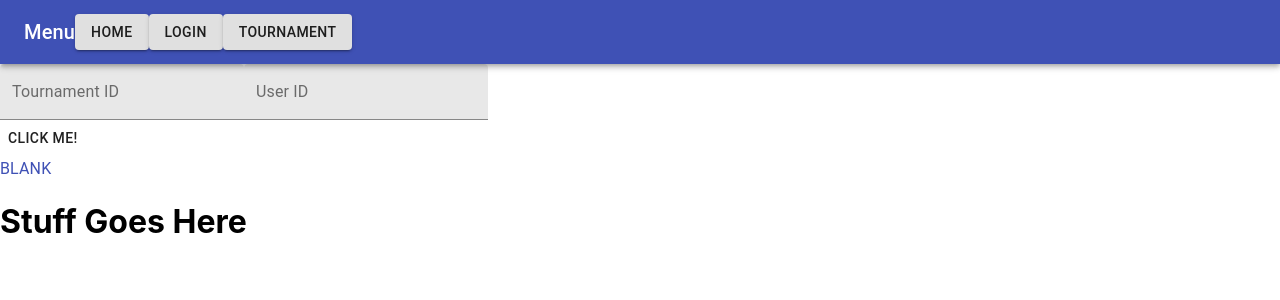
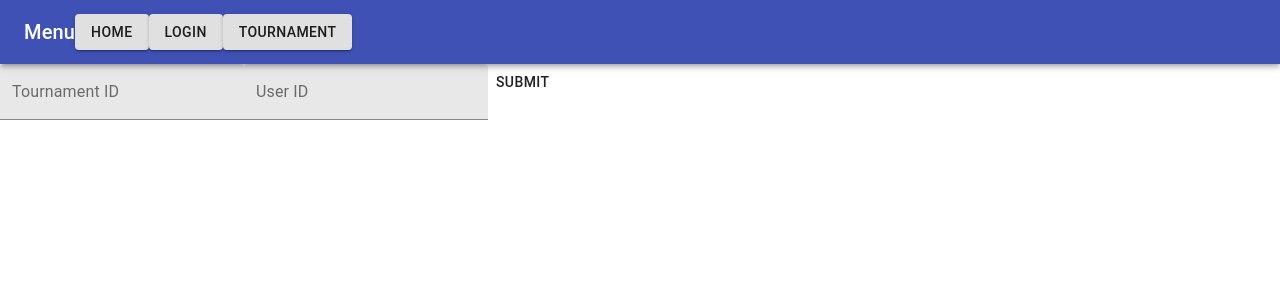
Before and after one commit to eric-y-li/huso-online, a React (Create React App) app in the folder client/: page /tournament in a window 1280 px wide. Shown: the top 300 px of the page. Built offline with nearby package versions, Linux system fonts and the light colour scheme.

Commit message:
Restructured to use class component

```diff
--- a/client/src/components/CompetitorForm.js
+++ b/client/src/components/CompetitorForm.js
@@ -15,8 +15,7 @@ export default class CompetitorForm extends React.Component {
             // Render elements here! Look into material-ui or something similar
             // for out-of-the-box components (ie. Typography)
             <div>
-                <h1>Stuff Goes Here</h1>
-
+                <h1>User Lookup</h1>
             </div>
         );
     }
--- a/client/src/components/TextTournament.js
+++ b/client/src/components/TextTournament.js
@@ -3,44 +3,61 @@ import TextField from "@material-ui/core/TextField";
 import Typography from "@material-ui/core/Typography";
 import Button from '@material-ui/core/Button';
 
-function ChangeId(props) {
-    return(
-    <div className="timeline-item">
-      <div>
-        <Button onClick={() => props.setActiveTitle(props.tournamentID)}>
-            Click me!
-        </Button>
-      <Typography display ='block'
-        color ="primary">
-        {props.title}
-      </Typography>
-      </div>
-    </div>
-    )
-  }
+export default class TextTournament extends React.Component {
 
-export default function TextTournament(props) {
-    const [activeTitle, setActiveTitle] = React.useState('BLANK');
-    const [tournamentID, setTournamentID] = React.useState('BLANK');
-    const [userId, setUserID] = React.useState('BLANK');
+    constructor(props) {
+      super(props);
+      this.state = {
+        tournamentId: "",
+        userId: ""
+      }
+    }
 
+    handleTournamentIdChange = (event) => {
+      this.setState(
+        {
+          tournamentId: event.target.value
+        }
+      );
+    }
 
-    return(
+    handleUserIdChange = (event) => {
+      this.setState(
+        {
+          userId: event.target.value
+        }
+      );
+    }
+
+    handleSubmit = (event) => {
+      this.setState(
+        {
+          title: this.state.tournamentId
+        }
+      );
+      // Do stuff with firebase (to be implemented)
+    }
+
+    render = () => {
+      return(
         <div>
             <TextField
                 variant = "filled"
                 label = "Tournament ID"
                 placeholder = "my_tournament_1234"
-                onChange ={(event) => {setTournamentID(event.target.value)}}/>
+                onChange = {this.handleTournamentIdChange}/>
             <TextField
                 variant = "filled"
                 label = "User ID"
                 placeholder = "i_am_player_one"
-                onChange ={(event) => {setUserID(event.target.value)}}/>
-            <ChangeId title = {activeTitle}
-                setActiveTitle={setActiveTitle}
-                tournamentID ={tournamentID}/>
+                onChange ={this.handleUserIdChange}/>
+            <Button onClick = {this.handleSubmit}>Submit</Button>
+            <Typography display ='block'
+              color ="primary">
+              {this.state.title}
+            </Typography>
         </div>
-    )
+      );
+    }
 
 }
--- a/client/src/index.js
+++ b/client/src/index.js
@@ -22,7 +22,6 @@ ReactDOM.render(
         }/>
     </Switch>
     </BrowserRouter>
-    <CompetitorForm />
 
   </React.StrictMode>,
   document.getElementById('root')
```
Also changed, not shown: 1 other file (tests, documents, lock files or other folders).
